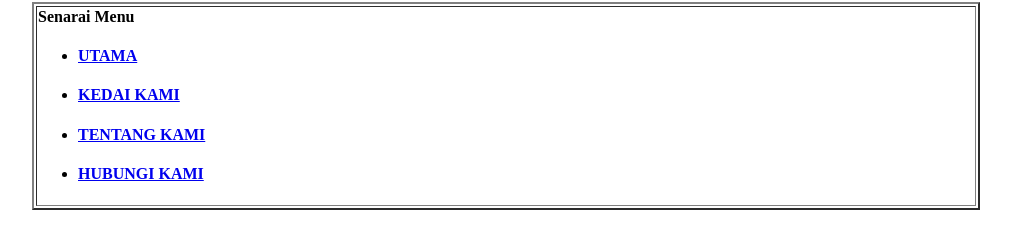
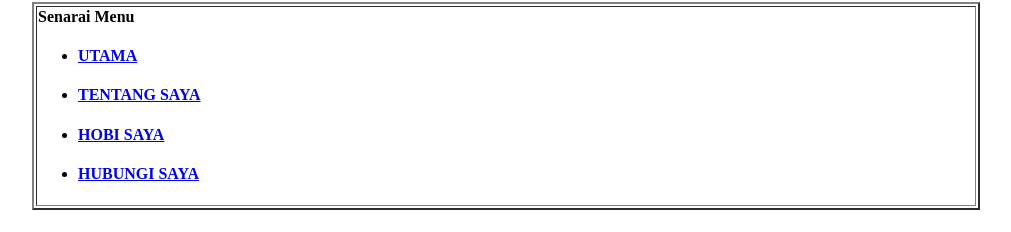
Before and after one commit to rednfar/KPD1023-Penilaian-Prestasi-K3, a plain HTML site: page index.html in a window 1280 px wide. Shown: the part 128-360 px from the top of the page, without its empty margins (134-1145 px from the left). Drawn offline with Linux system fonts and the light colour scheme.

Commit message:
Update index.html

```diff
--- a/index.html
+++ b/index.html
@@ -20,9 +20,9 @@
                     <h4>Senarai Menu</h4>
                     <ul>
                         <li><h4><a href="index.html">UTAMA</a></h4></li>
-                        <li><h4><a href="#">KEDAI KAMI</a></h4></li>
-                        <li><h4><a href="#">TENTANG KAMI</a></h4></li>
-                        <li><h4><a href="#">HUBUNGI KAMI</a></h4></li>
+                        <li><h4><a href="#">TENTANG SAYA</a></h4></li>
+                        <li><h4><a href="#">HOBI SAYA</a></h4></li>
+                        <li><h4><a href="#">HUBUNGI SAYA</a></h4></li>
                     </ul>
                 </td>
             </tr>
```
